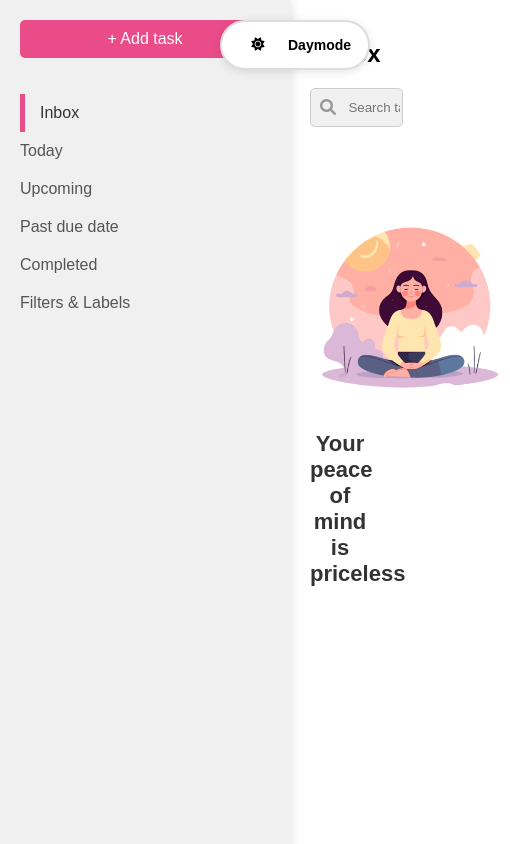
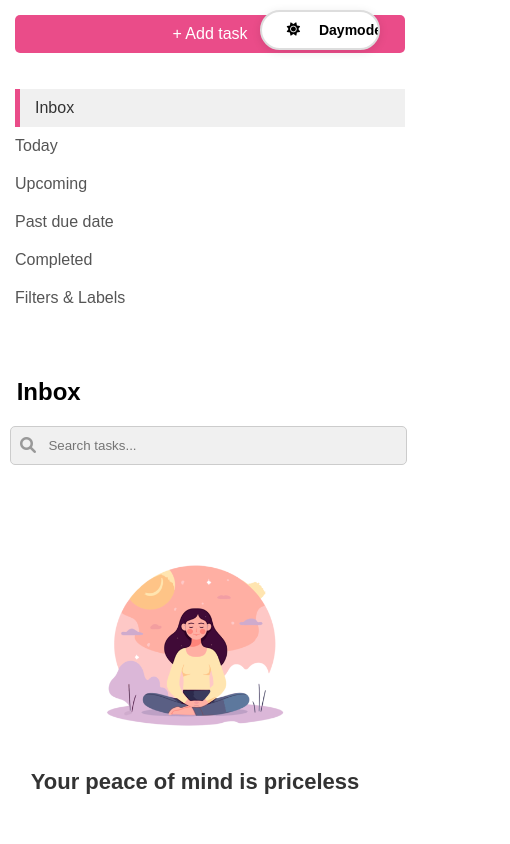
Before and after one commit to gunika02/task-manager, a plain HTML site: page index.html in a window 390 px wide. Shown: the whole page, 510 px wide, since content can reach past the window. Drawn offline with Linux system fonts and the light colour scheme.

Commit message:
responsive

```diff
--- a/style.css
+++ b/style.css
@@ -1,4 +1,4 @@
-body {
+.body {
   margin: 0;
   font-family: Arial, sans-serif;
   background-color: #f4f4f4;
@@ -537,4 +537,83 @@ body.dark-theme .search-container input {
 .task-complete:hover {
   background-color: #b51616;
 }
+/* Base styles (for desktop) */
+body {
+  margin: 0;
+  font-family: Arial, sans-serif;
+  background-color: #f4f4f4;
+  color: #333;
+}
+
+.sidebar {
+  width: 250px;
+  background-color: #fff;
+  height: 100vh;
+  padding: 20px;
+  box-shadow: 2px 0px 10px rgba(0, 0, 0, 0.1);
+  position: fixed;
+}
+
+.main-content {
+  margin-left: 290px;
+  padding: 20px;
+}
+
+/* Task styles... remain the same */
+
+/* Responsive Styles */
+@media (max-width: 1024px) {
+  .sidebar {
+    width: 200px; /* Reduce sidebar width */
+  }
+
+  .main-content {
+    margin-left: 220px; /* Adjust main content margin */
+  }
+}
+
+@media (max-width: 768px) {
+  .sidebar {
+    width: 180px; /* Further reduce sidebar width */
+    padding: 15px; /* Adjust padding */
+  }
+
+  .main-content {
+    margin-left: 200px; /* Adjust main content margin */
+  }
+
+  .task-modal-content {
+    width: 90%; /* Make modal content more flexible */
+  }
+}
+
+@media (max-width: 480px) {
+  .sidebar {
+    width: 100%;
+    height: auto; /* Make sidebar adaptive */
+    position: relative; /* Remove fixed position */
+    box-shadow: none; /* Remove shadow on mobile */
+  }
+
+  .main-content {
+    margin-left: 0; /* No margin on mobile */
+    padding: 10px; /* Reduce padding */
+  }
+
+  .task-item {
+    padding: 10px; /* Adjust padding */
+  }
+
+  .theme-toggle {
+    width: 120px; /* Adjust theme toggle for mobile */
+    height: 40px;
+    top: 10px; /* Adjust position */
+    right: 10px;
+  }
+
+  .toggle-inner {
+    justify-content: space-between; /* Adjust content alignment */
+  }
+}
+
 /* MS... End */
```
